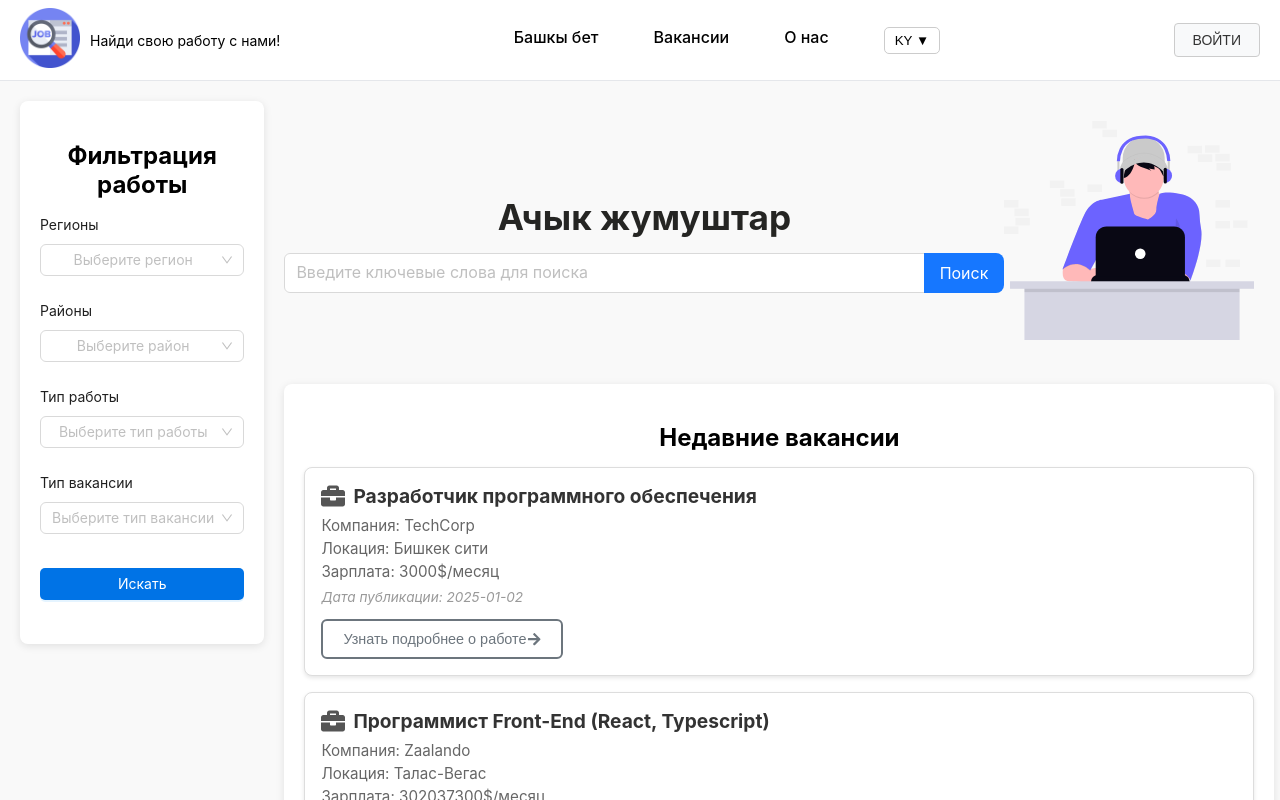
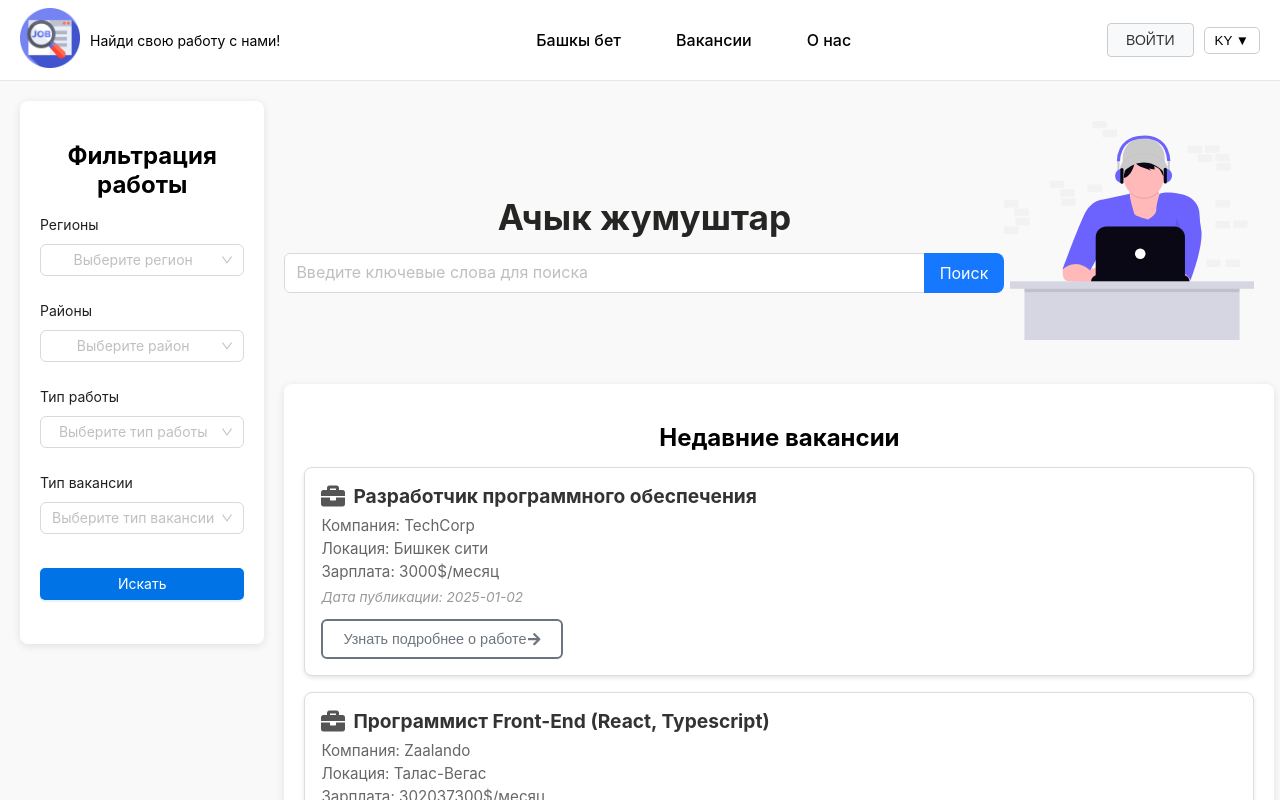
Before and after one commit to Eldar4432/master-thesis, a React (Create React App) app: page / in a window 1280 px wide. Shown: the top 800 px of the page. Built offline with nearby package versions, Linux system fonts and the light colour scheme.

Commit message:
move language selector to the right position

```diff
--- a/src/components/Header/Header.jsx
+++ b/src/components/Header/Header.jsx
@@ -1,3 +1,93 @@
+// import React, { useState } from "react";
+// import style from "./Header.module.css";
+// import { useNavigate } from "react-router-dom";
+// import Logo from "../../shared/Logo/Logo";
+// import i18n from "../../locales/index";
+// import { useTranslation } from "react-i18next";
+// import english from "../../assets/english.png";
+// import russia from "../../assets/russia.png";
+// import kyrgyzstan from "../../assets/kyrgyzstan.png";
+
+// const Header = () => {
+//   const { t } = useTranslation();
+//   const navigate = useNavigate();
+//   const [isLanguageMenuOpen, setLanguageMenuOpen] = useState(false);
+//   const isAuthenticated = false; // Здесь будет логика для проверки, авторизован ли пользователь
+
+//   const handleLanguageChange = (lang) => {
+//     i18n.changeLanguage(lang); // Меняем язык
+//     setLanguageMenuOpen(false); // Закрываем меню после выбора
+//   };
+
+//   return (
+//     <header className={style.header}>
+//       <div className={style.logo}>
+//         <Logo />
+//         <p className={style.slogan}>Найди свою работу с нами!</p>
+//       </div>
+//       <nav className={style.nav}>
+//         <a className={style.nav_links} href="#" onClick={() => navigate("/")}>
+//           {t("main")}
+//         </a>
+//         <a
+//           className={style.nav_links}
+//           href="#"
+//           onClick={() => navigate("/jobs")}
+//         >
+//           Вакансии
+//         </a>
+//         <a
+//           className={style.nav_links}
+//           href="#"
+//           onClick={() => navigate("/about")}
+//         >
+//           О нас
+//         </a>
+
+//         <div className={style.languageSelector}>
+//           <button
+//             onClick={() => setLanguageMenuOpen(!isLanguageMenuOpen)}
+//             className={style.languageBtn}
+//           >
+//             {t("language")} ▼
+//           </button>
+//           {isLanguageMenuOpen && (
+//             <ul className={style.languageMenu}>
+//               <li onClick={() => handleLanguageChange("en")}>
+//                 <img src={english} alt="English" className={style.flag} /> EN
+//               </li>
+//               <li onClick={() => handleLanguageChange("ru")}>
+//                 <img src={russia} alt="Русский" className={style.flag} /> RU
+//               </li>
+//               <li onClick={() => handleLanguageChange("ky")}>
+//                 <img src={kyrgyzstan} alt="Кыргызча" className={style.flag} />{" "}
+//                 KY
+//               </li>
+//             </ul>
+//           )}
+//         </div>
+
+//         {isAuthenticated ? (
+//           <a className={style.nav_links} onClick={() => navigate("/profile")}>
+//             Личный кабинет
+//           </a>
+//         ) : null}
+//       </nav>
+//       {!isAuthenticated ? (
+//         <button onClick={() => navigate("/login")} className={style.btn}>
+//           Войти
+//         </button>
+//       ) : (
+//         <button onClick={() => navigate("/logout")} className={style.btn}>
+//           Выйти
+//         </button>
+//       )}
+//     </header>
+//   );
+// };
+
+// export default Header;
+
 import React, { useState } from "react";
 import style from "./Header.module.css";
 import { useNavigate } from "react-router-dom";
@@ -12,11 +102,11 @@
   const { t } = useTranslation();
   const navigate = useNavigate();
   const [isLanguageMenuOpen, setLanguageMenuOpen] = useState(false);
-  const isAuthenticated = false; // Здесь будет логика для проверки, авторизован ли пользователь
+  const isAuthenticated = false;
 
   const handleLanguageChange = (lang) => {
-    i18n.changeLanguage(lang); // Меняем язык
-    setLanguageMenuOpen(false); // Закрываем меню после выбора
+    i18n.changeLanguage(lang);
+    setLanguageMenuOpen(false);
   };
 
   return (
@@ -43,6 +133,18 @@
         >
           О нас
         </a>
+      </nav>
+
+      <div className={style.navWrapper}>
+        {!isAuthenticated ? (
+          <button onClick={() => navigate("/login")} className={style.btn}>
+            Войти
+          </button>
+        ) : (
+          <button onClick={() => navigate("/logout")} className={style.btn}>
+            Выйти
+          </button>
+        )}
 
         <div className={style.languageSelector}>
           <button
@@ -66,22 +168,7 @@
             </ul>
           )}
         </div>
-
-        {isAuthenticated ? (
-          <a className={style.nav_links} onClick={() => navigate("/profile")}>
-            Личный кабинет
-          </a>
-        ) : null}
-      </nav>
-      {!isAuthenticated ? (
-        <button onClick={() => navigate("/login")} className={style.btn}>
-          Войти
-        </button>
-      ) : (
-        <button onClick={() => navigate("/logout")} className={style.btn}>
-          Выйти
-        </button>
-      )}
+      </div>
     </header>
   );
 };
--- a/src/components/Header/Header.module.css
+++ b/src/components/Header/Header.module.css
@@ -10,6 +10,7 @@
   z-index: 1000;
   background-color: #fff;
 }
+
 
 .logo {
   display: flex;
@@ -110,9 +111,9 @@
 
 
 .flag {
-    width: 30px;
-    height: 30px;
-    /* margin-right: 5px; */
+  width: 25px;
+  height: 25px;
+  margin-right: 5px;
   vertical-align: middle;
   cursor: pointer;
 }
@@ -125,9 +126,16 @@
 
 
 
+.navWrapper {
+  display: flex;
+  align-items: center;
+  gap: 10px; /* Расстояние между кнопкой входа и выбором языка */
+}
+
 .languageSelector {
   position: relative;
 }
+
 
 .languageBtn {
   background-color: #fff;
```
Lines whose indentation alone changed are shown as unchanged.
